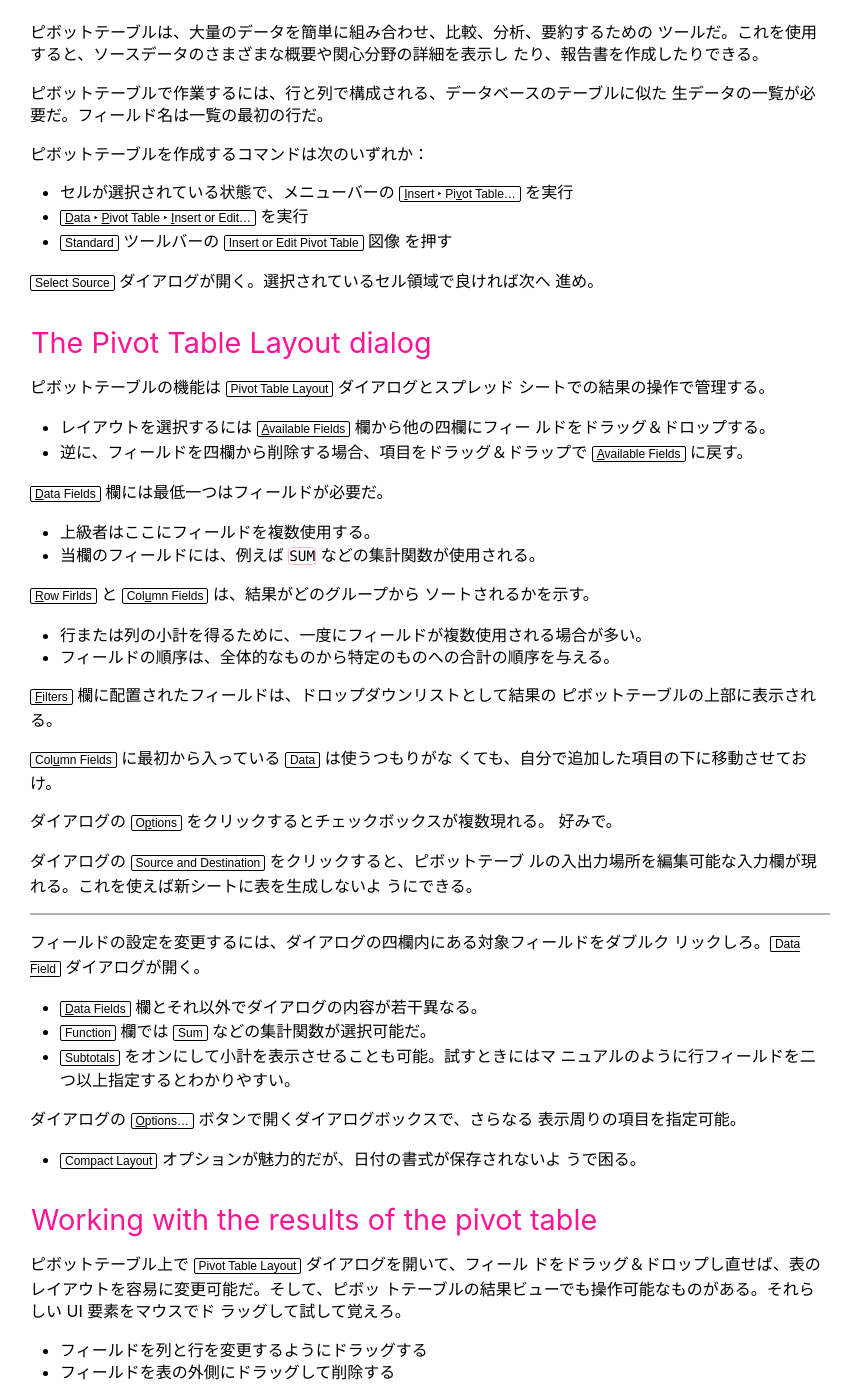
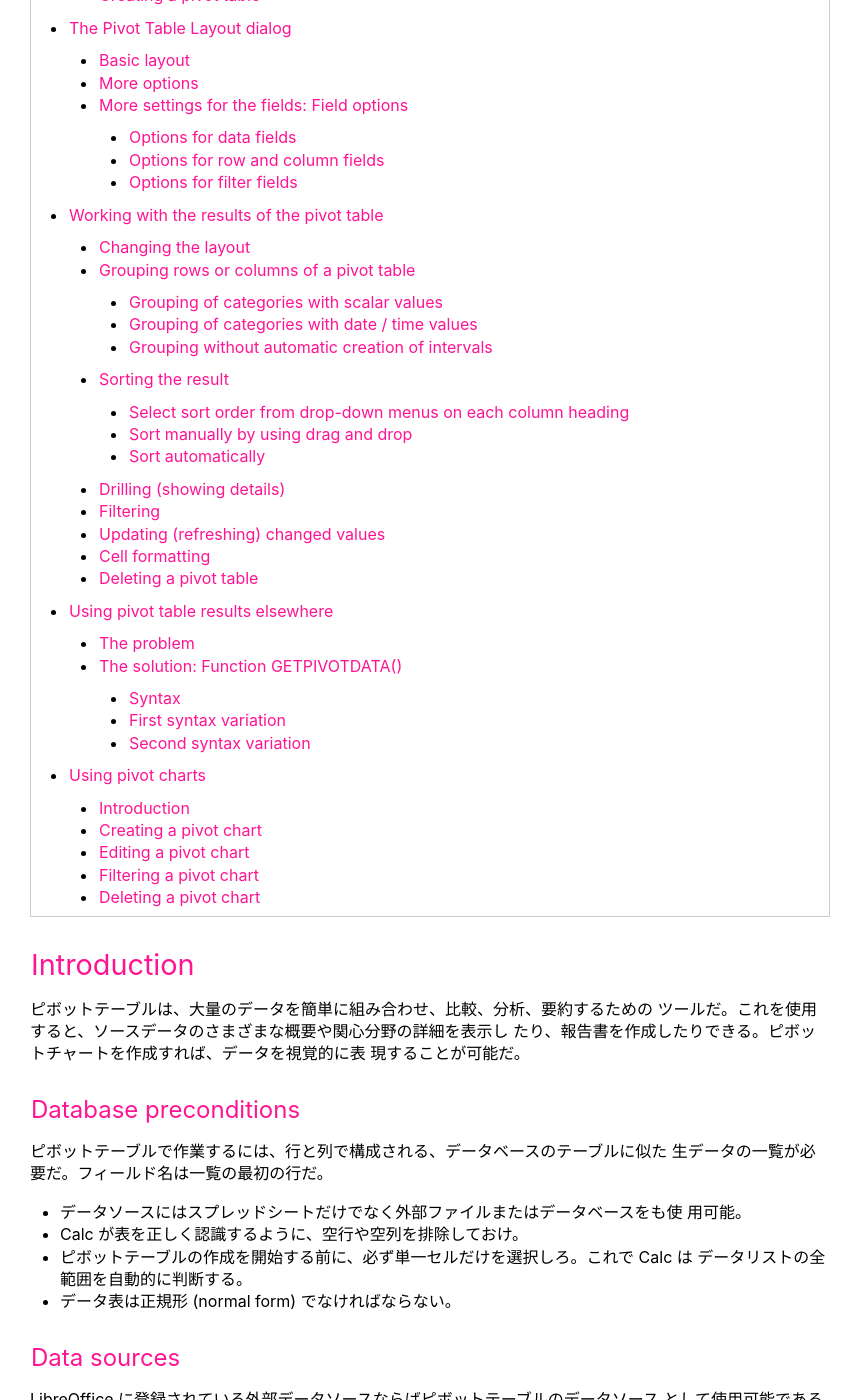
Before and after one commit to showa-yojyo/minibook, a Sphinx documentation site: the page built from source/libreoffice/calc09.rst, in a window 1280 px wide and 1400 px high, scrolled down 371 px. Shown: the whole window, without its empty margins (0-863 px from the left). Built offline with Sphinx 7.4.7, drawn with Linux system fonts in a browser that asks for light colours; some of the changed text lies outside the part shown.

Commit message:
calc09: fix section headers WIP

```diff
--- a/source/libreoffice/calc09.rst
+++ b/source/libreoffice/calc09.rst
@@ -10,10 +10,49 @@
 
 ピボットテーブルは、大量のデータを簡単に組み合わせ、比較、分析、要約するための
 ツールだ。これを使用すると、ソースデータのさまざまな概要や関心分野の詳細を表示し
-たり、報告書を作成したりできる。
+たり、報告書を作成したりできる。ピボットチャートを作成すれば、データを視覚的に表
+現することが可能だ。
+
+Database preconditions
+----------------------------------------------------------------------
 
 ピボットテーブルで作業するには、行と列で構成される、データベースのテーブルに似た
 生データの一覧が必要だ。フィールド名は一覧の最初の行だ。
+
+* データソースにはスプレッドシートだけでなく外部ファイルまたはデータベースをも使
+  用可能。
+* Calc が表を正しく認識するように、空行や空列を排除しておけ。
+* ピボットテーブルの作成を開始する前に、必ず単一セルだけを選択しろ。これで Calc は
+  データリストの全範囲を自動的に判断する。
+* データ表は正規形 (normal form) でなければならない。
+
+Data sources
+----------------------------------------------------------------------
+
+LibreOffice に登録されている外部データソースならばピボットテーブルのデータソース
+として使用可能である場合がある。
+
+Calc spreadsheet
+~~~~~~~~~~~~~~~~~~~~~~~~~~~~~~~~~~~~~~~~~~~~~~~~~~~~~~~~~~~~~~~~~~~~~~
+
+別のアプリケーションからデータを挿入する際の Calc の動作は、データの形式によって
+異なる。データが一般的なスプレッドシート形式の場合、直接コピーされる。
+
+Registered data source
+~~~~~~~~~~~~~~~~~~~~~~~~~~~~~~~~~~~~~~~~~~~~~~~~~~~~~~~~~~~~~~~~~~~~~~
+
+詳しくは Chapter 11 で取り扱われるが、登録データソースを使用する場合、分析対象の
+データはスプレッドシート自体に保存されない。Calc では LibreOffice Base で作成、
+管理されているデータベース以外にも、さまざまなデータソースが使用可能だ。
+
+Using shortcuts
+----------------------------------------------------------------------
+
+この節では単にピボットテーブル作成コマンド実行キーバインドを設定するように推奨し
+ているだけだ。:kbd:`F12` は空いているのか？
+
+Creating a pivot table
+----------------------------------------------------------------------
 
 ピボットテーブルを作成するコマンドは次のいずれか：
 
@@ -30,7 +69,10 @@
 ======================================================================
 
 ピボットテーブルの機能は :guilabel:`Pivot Table Layout` ダイアログとスプレッド
-シートでの結果の操作で管理する。
+シートでの結果の操作で管理する。まず前者を習う。
+
+Basic layout
+----------------------------------------------------------------------
 
 * レイアウトを選択するには :guilabel:`&Available Fields` 欄から他の四欄にフィー
   ルドをドラッグ＆ドロップする。
@@ -51,23 +93,37 @@
 :guilabel:`&Filters` 欄に配置されたフィールドは、ドロップダウンリストとして結果の
 ピボットテーブルの上部に表示される。
 
-:guilabel:`Col&umn Fields` に最初から入っている :guilabel:`Data` は使うつもりがな
-くても、自分で追加した項目の下に移動させておけ。
+:guilabel:`Col&umn Fields` に最初から入っている :guilabel:`Data` は使うつもりが
+なくても、自分で追加した項目の下に移動させておけ。
+
+More options
+----------------------------------------------------------------------
 
 ダイアログの :guilabel:`O&ptions` をクリックするとチェックボックスが複数現れる。
 好みで。
+
+* :guilabel:`&Ignore empty rows` はオンでいいはず
+* :guilabel:`&Enable drill to details` については後述
 
 ダイアログの :guilabel:`Source and Destination` をクリックすると、ピボットテーブ
 ルの入出力場所を編集可能な入力欄が現れる。これを使えば新シートに表を生成しないよ
 うにできる。
 
-----
+More settings for the fields: Field options
+----------------------------------------------------------------------
+
+Options for data fields
+~~~~~~~~~~~~~~~~~~~~~~~~~~~~~~~~~~~~~~~~~~~~~~~~~~~~~~~~~~~~~~~~~~~~~~
 
 フィールドの設定を変更するには、ダイアログの四欄内にある対象フィールドをダブルク
 リックしろ。:guilabel:`Data Field` ダイアログが開く。
 
 * :guilabel:`&Data Fields` 欄とそれ以外でダイアログの内容が若干異なる。
 * :guilabel:`Function` 欄では :guilabel:`Sum` などの集計関数が選択可能だ。
+
+Options for row and column fields
+~~~~~~~~~~~~~~~~~~~~~~~~~~~~~~~~~~~~~~~~~~~~~~~~~~~~~~~~~~~~~~~~~~~~~~
+
 * :guilabel:`Subtotals` をオンにして小計を表示させることも可能。試すときにはマ
   ニュアルのように行フィールドを二つ以上指定するとわかりやすい。
 
@@ -77,20 +133,41 @@
 * :guilabel:`Compact Layout` オプションが魅力的だが、日付の書式が保存されないよ
   うで困る。
 
+Options for filter fields
+~~~~~~~~~~~~~~~~~~~~~~~~~~~~~~~~~~~~~~~~~~~~~~~~~~~~~~~~~~~~~~~~~~~~~~
+
+行・列フィールド用と同じ。
+
 Working with the results of the pivot table
 ======================================================================
 
+Changing the layout
+----------------------------------------------------------------------
+
 ピボットテーブル上で :guilabel:`Pivot Table Layout` ダイアログを開いて、フィール
 ドをドラッグ＆ドロップし直せば、表のレイアウトを容易に変更可能だ。そして、ピボッ
-トテーブルの結果ビューでも操作可能なものがある。それらしい UI 要素をマウスでド
-ラッグして試して覚えろ。
+トテーブルの結果ビュー（シート上）でも操作可能なものがある。それらしい UI 要素を
+マウスでドラッグして試して覚えろ。
 
 * フィールドを列と行を変更するようにドラッグする
 * フィールドを表の外側にドラッグして削除する
 
+Grouping rows or columns of a pivot table
+----------------------------------------------------------------------
+
 TODO: グループ化
 
-----
+Grouping of categories with scalar values
+~~~~~~~~~~~~~~~~~~~~~~~~~~~~~~~~~~~~~~~~~~~~~~~~~~~~~~~~~~~~~~~~~~~~~~
+
+Grouping of categories with date / time values
+~~~~~~~~~~~~~~~~~~~~~~~~~~~~~~~~~~~~~~~~~~~~~~~~~~~~~~~~~~~~~~~~~~~~~~
+
+Grouping without automatic creation of intervals
+~~~~~~~~~~~~~~~~~~~~~~~~~~~~~~~~~~~~~~~~~~~~~~~~~~~~~~~~~~~~~~~~~~~~~~
+
+Sorting the result
+----------------------------------------------------------------------
 
 ピボットテーブルの結果は、列および行の区分が昇順で表示されるように並べ替えられ
 る。下三角の印から察せられるように、この順序を変更することが可能だ。
@@ -100,13 +177,24 @@
 * 先述の :guilabel:`Data Field Options` ダイアログでソート種別を昇順、降順、辞書
   式から指定可能。
 
-----
+Select sort order from drop-down menus on each column heading
+~~~~~~~~~~~~~~~~~~~~~~~~~~~~~~~~~~~~~~~~~~~~~~~~~~~~~~~~~~~~~~~~~~~~~~
+
+Sort manually by using drag and drop
+~~~~~~~~~~~~~~~~~~~~~~~~~~~~~~~~~~~~~~~~~~~~~~~~~~~~~~~~~~~~~~~~~~~~~~
+
+Sort automatically
+~~~~~~~~~~~~~~~~~~~~~~~~~~~~~~~~~~~~~~~~~~~~~~~~~~~~~~~~~~~~~~~~~~~~~~
+
+Drilling (showing details)
+----------------------------------------------------------------------
 
 :guilabel:`&Enable drill to details` をオンにしていると、ピボットテーブル内の列
 内セルをダブルクリックすると :guilabel:`Show Details` ダイアログボックスを開くよ
 うになる。
 
-----
+Filtering
+----------------------------------------------------------------------
 
 ピボットテーブル全体に作用するフィルターは、表分析を元データの部分集合に制限す
 る機能だ。
@@ -117,7 +205,8 @@
 * 全てではないが複数の項目が絞られる場合は :guilabel:`- multiple -`
 * その値だけが絞られる場合はその値
 
-----
+Updating (refreshing) changed values
+----------------------------------------------------------------------
 
 ピボットテーブルを作成した後では元データを変更しても表は自動的に更新されない。基
 こういう場合はピボットテーブルを手動で更新する必要がある。
@@ -131,7 +220,8 @@
 の :guilabel:`Source` 欄で範囲を変更することで表を更新しろ。面倒な場合にはピボッ
 トテーブル全体を作り直せ。
 
-----
+Cell formatting
+----------------------------------------------------------------------
 
 ピボットテーブルのセル書式設定は自動で決まる。サイドバー :guilabel:`Styles` で言
 うところの次が適用されている：
@@ -146,7 +236,8 @@
 カスタマイズしたければ、このスタイルを :menuselection:`&Edit Style...` すればい
 い。
 
-----
+Deleting a pivot table
+----------------------------------------------------------------------
 
 ピボットテーブルを削除する方法は次のいずれかを実行する：
 
@@ -158,11 +249,29 @@
 Using pivot table results elsewhere
 ======================================================================
 
+The problem
+----------------------------------------------------------------------
+
+The solution: Function GETPIVOTDATA()
+----------------------------------------------------------------------
+
 関数 ``GETPIVOTDATA`` というものがある。ピボットテーブルの結果をスプレッドシート
 内の別の場所で再利用する場合に、数式で使用可能。出番が来たら調べる。
 
+Syntax
+~~~~~~~~~~~~~~~~~~~~~~~~~~~~~~~~~~~~~~~~~~~~~~~~~~~~~~~~~~~~~~~~~~~~~~
+
+First syntax variation
+~~~~~~~~~~~~~~~~~~~~~~~~~~~~~~~~~~~~~~~~~~~~~~~~~~~~~~~~~~~~~~~~~~~~~~
+
+Second syntax variation
+~~~~~~~~~~~~~~~~~~~~~~~~~~~~~~~~~~~~~~~~~~~~~~~~~~~~~~~~~~~~~~~~~~~~~~
+
 Using pivot charts
 ======================================================================
+
+Introduction
+----------------------------------------------------------------------
 
 ピボットチャートはピボットテーブルの視覚的表現物だ。ピボットテーブルの出力からピ
 ボットチャートを作成でき、ピボットテーブルが変更された場合はピボットチャートも変
@@ -174,7 +283,8 @@
   調整する。
 * チャートにはチャートボタンが備わっている。
 
-----
+Creating a pivot chart
+----------------------------------------------------------------------
 
 ピボットチャートの作成方法は次のいずれか：
 
@@ -183,13 +293,18 @@
 
 :guilabel:`Chart Wizard` ダイアログボックスが開く。適宜設定。
 
-----
+Editing a pivot chart
+----------------------------------------------------------------------
+
+Filtering a pivot chart
+----------------------------------------------------------------------
 
 チャートボタン（下三角が示されているもの）でフィールド項目を絞り込む。
 
 * 元ピボットテーブルと連動している？
 * 絞り込み機能はチャートのほうがむしろ有用かもしれない。
 
-----
+Deleting a pivot chart
+----------------------------------------------------------------------
 
 ピボットチャートを削除するには、チャートを選択状態にして :kbd:`Del` を押せ。
```
